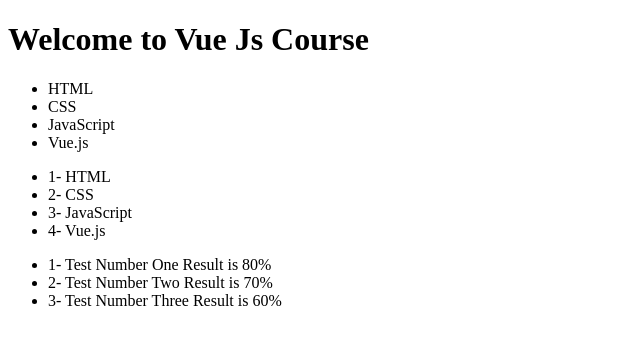
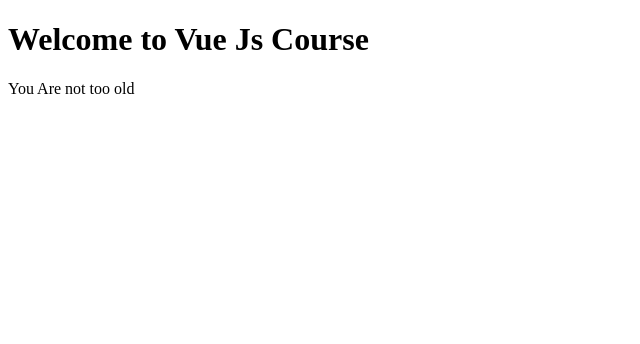
Before and after one commit to HElhamaky/Vue-Js-Notes-Projects, a plain HTML site: page Elzero Tutorials/index.html in a window 1280 px wide. Shown: the whole page, without its empty margins (0-640 px from the left). Drawn offline with Linux system fonts and the light colour scheme.

Commit message:
Directives else-if

```diff
--- a/Elzero Tutorials/index.html
+++ b/Elzero Tutorials/index.html
@@ -9,22 +9,11 @@
 <body>
     <div id="Moka-App">
         <h1>Welcome to Vue Js Course</h1>
-        <ul>
-            <li v-for="skill in skills">
-                {{skill}}
-            </li>
-        </ul>
-        <ul>
-            <li v-for="(skill, index) in skills">
-                {{index+1}}- {{skill}}
+        <p v-if="name">Welcome {{name}} </p>
+        <p v-else-if="age>15 && age<40">You Are not too old</p>
+        <p v-else>You Are Still Young</p>
 
-            </li>
-        </ul>
-        <ul>
-            <li v-for="(test, index) in CompletedTests">
-            {{index+1}}- {{test.testName}} Result is {{test.testResult}}
-            </li>
-        </ul>
+
     </div>
 
     <script src="js/vue.js"></script>
@@ -32,27 +21,8 @@
     var vm = new Vue({
         el:'#Moka-App',
         data:{
-            name:'Hassan',
-            date:'Today',
-            age:'24',
-            skills:['HTML','CSS','JavaScript','Vue.js'],
-            isSubscriped: false,
-            theDate:'',
-            CompletedTests:[
-                {
-                testName : 'Test Number One',
-                testResult: '80%'
-                },
-                {
-                testName : 'Test Number Two',
-                testResult: '70%'
-                },
-                {
-                testName : 'Test Number Three',
-                testResult: '60%'
-                },
-            ],
-
+            name:'',
+            age:20,
         },
     })
     </script>
```
